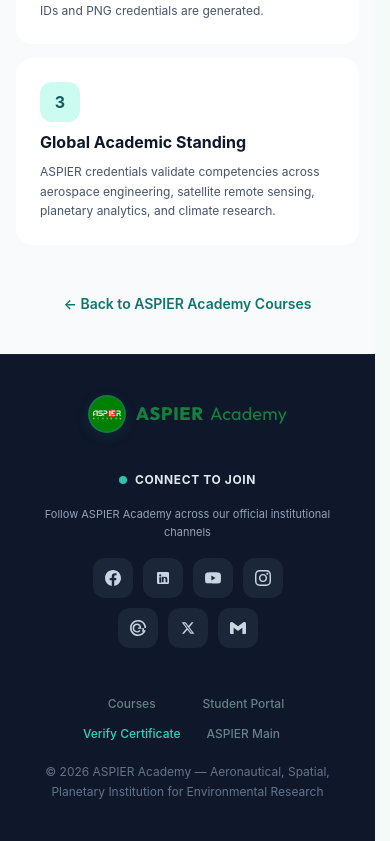
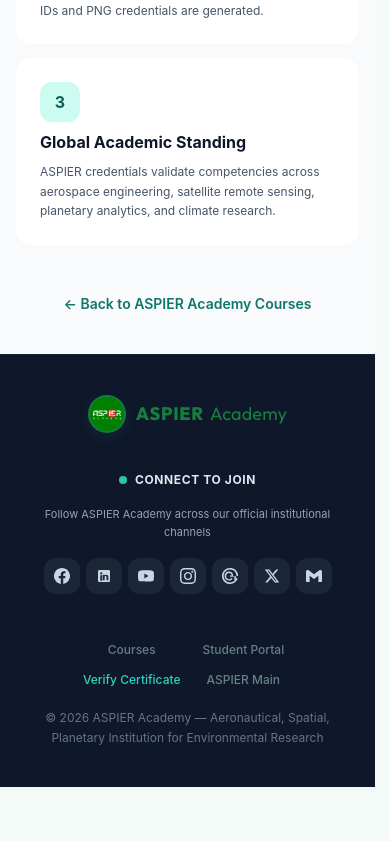
Before and after one commit to saazid26/aspier, a React (Vite) app in the folder client/: page /academy/verify-certificate in a window 390 px wide. Shown: the part 939-1780 px from the top of the page. After the commit the page ends 1726 px from the top, so only its background shows below. Built offline with nearby package versions, Linux system fonts and the light colour scheme; no server answers.

Commit message:
fix(academy,ui): keep all footer social icons on a single non-wrapping row on mobile viewports

```diff
--- a/client/src/components/SocialConnectFooter.tsx
+++ b/client/src/components/SocialConnectFooter.tsx
@@ -148,7 +148,7 @@ export function SocialConnectFooter({
         </div>
 
         {/* Action Icon Buttons */}
-        <div className="max-w-[220px] mx-auto flex flex-wrap items-center justify-center gap-2.5 sm:max-w-none sm:mx-0 sm:gap-3 md:flex-nowrap">
+        <div className="flex flex-nowrap items-center justify-center gap-1.5 sm:gap-3 w-full md:w-auto px-2 sm:px-0">
           {socialLinks.map((item) => {
             const isMail = item.url.startsWith('mailto:');
             return (
@@ -159,7 +159,7 @@ export function SocialConnectFooter({
                 rel={isMail ? undefined : 'noopener noreferrer'}
                 aria-label={item.label}
                 title={item.name}
-                className={`w-10 h-10 sm:w-11 sm:h-11 shrink-0 rounded-xl flex items-center justify-center transition-all duration-200 hover:-translate-y-0.5 hover:shadow-md focus:outline-none focus:ring-2 focus:ring-teal-500/50 ${
+                className={`w-9 h-9 sm:w-11 sm:h-11 shrink-0 rounded-xl flex items-center justify-center [&>svg]:w-4 [&>svg]:h-4 sm:[&>svg]:w-5 sm:[&>svg]:h-5 transition-all duration-200 hover:-translate-y-0.5 hover:shadow-md focus:outline-none focus:ring-2 focus:ring-teal-500/50 ${
                   isDark
                     ? 'bg-slate-800/90 text-slate-300 border border-slate-700/80 hover:text-white'
                     : 'bg-white text-slate-700 border border-slate-200/90 shadow-2xs hover:text-white'
```
